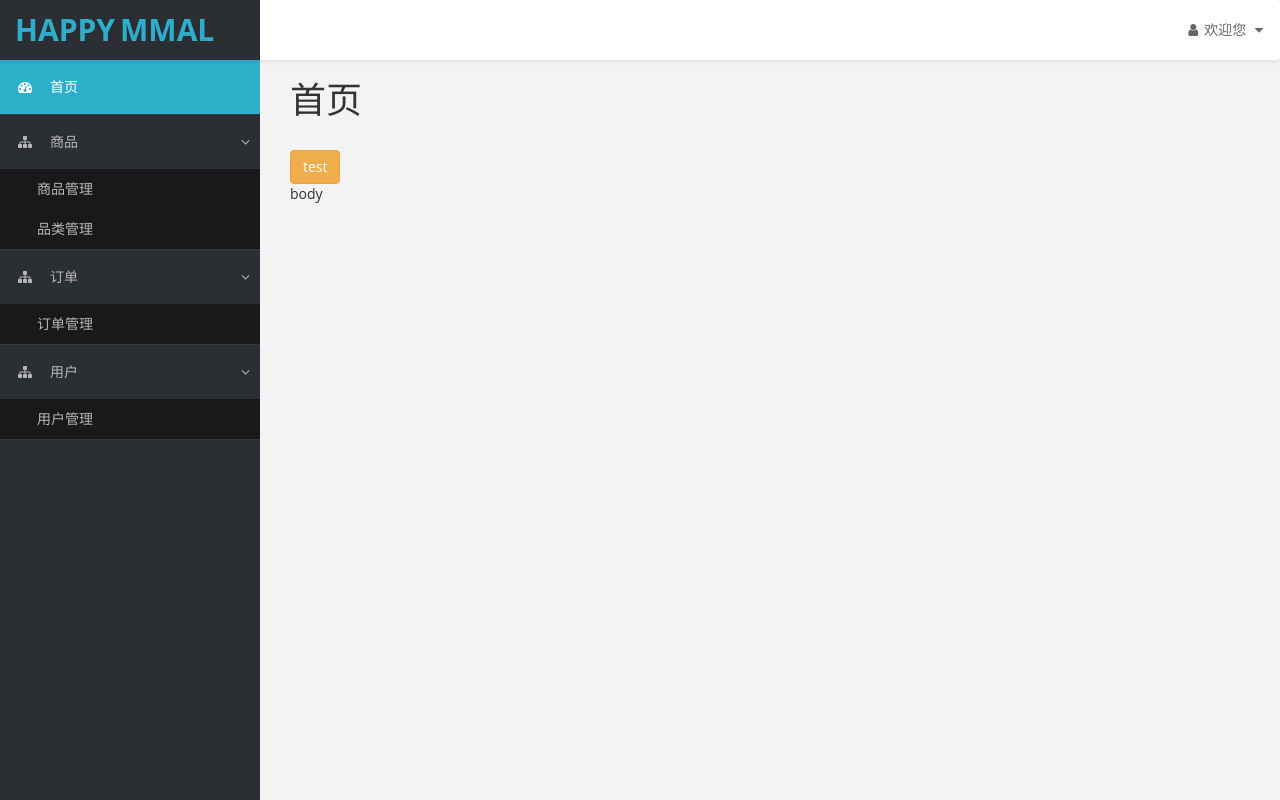
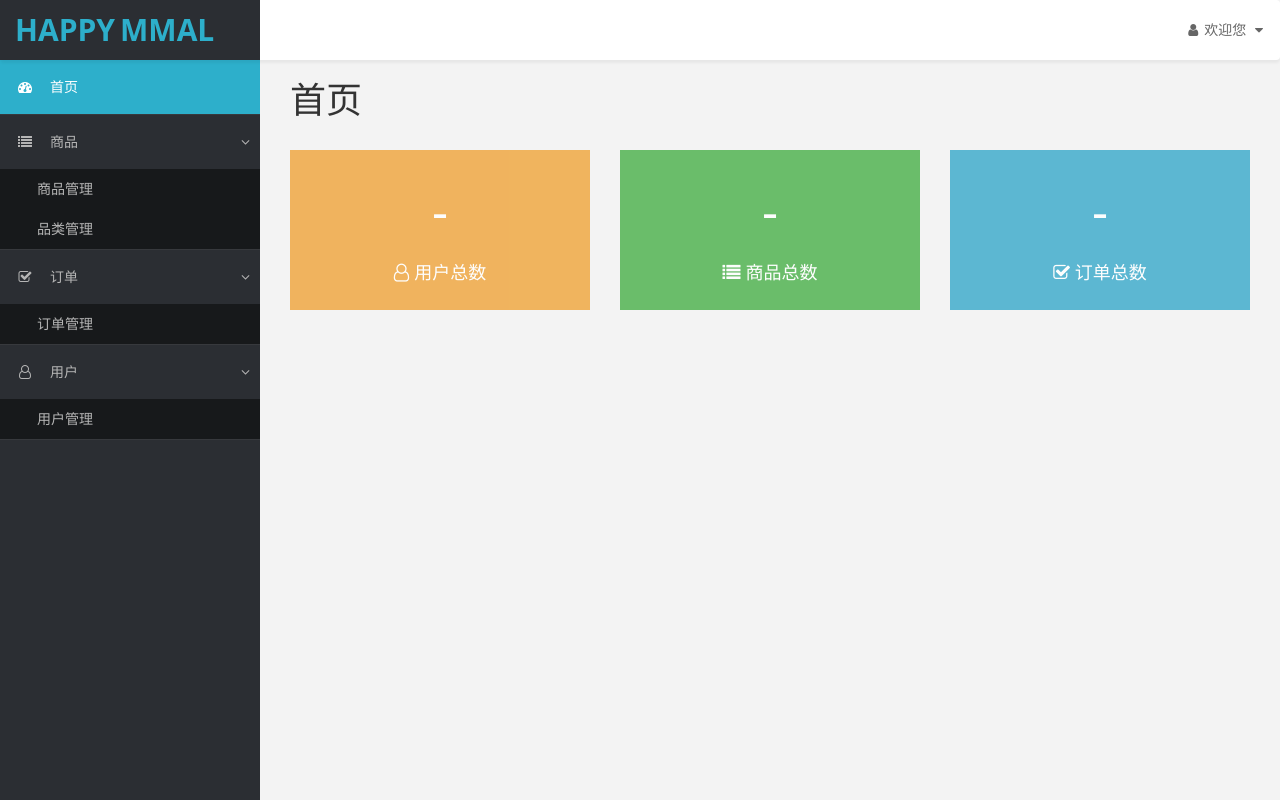
Before and after one commit to Reborn-dada/happymall_dsglxt, a React app: page / in a window 1280 px wide. Built offline with nearby package versions, Linux system fonts and the light colour scheme; no server answers.

Commit message:
首页，错误页开发

```diff
--- a/src/app.jsx
+++ b/src/app.jsx
@@ -5,6 +5,7 @@
 import Layout from 'component/layout/index.jsx';
 import Home from 'page/home/index.jsx';
 import Login from 'page/login/index.jsx';
+import ErrorPage from 'page/error/index.jsx';
 
 class App extends React.Component{
 
@@ -19,6 +20,7 @@
                                 <Route exact path="/" component={Home}/>
                                 <Route path="/product" component={Home}/>
                                 <Route path="/product-category" component={Home}/>
+                                <Route component={ErrorPage}/>
                             </Switch>
                         </Layout>
                     )}/>
--- a/src/component/nav-side/index.jsx
+++ b/src/component/nav-side/index.jsx
@@ -22,7 +22,7 @@
 
                         <li className="active">
                             <Link to="/product">
-                                <i className="fa fa-sitemap"></i>
+                                <i className="fa fa-list"></i>
                                 <span>商品</span>
                                 <span className="fa arrow"></span>
                             </Link>
@@ -38,7 +38,7 @@
 
                         <li className="active">
                             <Link to="/order">
-                                <i className="fa fa-sitemap"></i>
+                                <i className="fa fa-check-square-o"></i>
                                 <span>订单</span>
                                 <span className="fa arrow"></span>
                             </Link>
@@ -51,7 +51,7 @@
 
                         <li className="active">
                             <Link to="/user">
-                                <i className="fa fa-sitemap"></i>
+                                <i className="fa fa-user-o"></i>
                                 <span>用户</span>
                                 <span className="fa arrow"></span>
                             </Link>
--- /dev/null
+++ b/src/page/error/index.jsx
@@ -0,0 +1,29 @@
+import React from 'react';
+import {Link} from 'react-router-dom'
+
+import PageTitle from 'component/page-title/index.jsx';
+
+
+class Error extends React.Component{
+
+    constructor(props){
+        super(props)
+    }
+    render(){
+        return(
+            <div id="page-wrapper">
+                <PageTitle title="出错啦！">
+                </PageTitle>
+                <div className="row">
+                    <div className="col-md-12">
+                        <span>找不到该路径，</span>
+                        <Link to="/">点我返回首页</Link>
+                    </div>
+                </div>
+
+            </div>
+        )
+    }
+}
+
+export default Error;
--- a/src/page/home/index.css
+++ /dev/null
@@ -1,33 +0,0 @@
-.PoiList{
-    width:72px;
-    height:124px;
-    position:fixed;
-    top:60px;
-    left:1296px;
-    background-image: linear-gradient(-90deg, rgba(32,34,41,0.80) 0%, rgba(28,35,42,0.60) 100%);
-    border: 1px solid rgba(255,255,255,0.10);
-    border-radius: 2px;
-    display: flex;
-    justify-content: center;
-    align-items: center;
-}
-.ant-checkbox-group{
-    display:flex;
-    flex-direction: column
-
-}
-.ant-checkbox-wrapper{
-    display:flex;
-    justify-content:center;
-    align-content: center;
-}
-.body:global( .ant-checkbox){
-    padding:6px 0px 6px 6px;
-}
-
-.fontSizePoi{
-    font-family: MicrosoftYaHei;
-    font-size: 12px;
-    color: #AFBCC4;
-    letter-spacing: 0;
-}
--- a/src/page/home/index.jsx
+++ b/src/page/home/index.jsx
@@ -1,19 +1,66 @@
 import React from 'react';
-import './index.css';
+import './index.scss';
 import PageTitle from 'component/page-title/index.jsx';
 import {Row,Col,Checkbox} from 'antd';
+import {Link} from 'react-router-dom'
+import MUtil from 'util/mm.jsx'
+import Statistic  from 'service/Statistic-service.jsx'
+
+const _mm        = new MUtil();
+const _statistic = new Statistic();
 
 class Home extends React.Component{
-    onCheckBoxChange(){}
+
+    constructor(props){
+        super(props)
+        this.state={
+            userCount   :'-',
+            productCount:'-',
+            orderCount  :'-'
+        }
+    }
+    componentDidMount(){
+        this.loadCount();
+    }
+    loadCount(){
+        _statistic.getHomeCount().then(res=>{
+            this.setState(res);
+        },errMsg=>{
+            _mm.errorTips(errMsg)
+        })
+    }
     render(){
-
         return(
             <div id="page-wrapper">
                  <PageTitle title="首页">
-                    <button className="btn btn-warning">test</button>
                  </PageTitle>
                 <div className="row">
-                    <div className="col-md-12">body
+                    <div className="col-md-4">
+                        <Link to="/user" className="color-box brown">
+                            <p className="count">{this.state.userCount}</p>
+                            <p className="desc">
+                                <i className="fa fa-user-o"></i>
+                                <span>用户总数</span>
+                            </p>
+                        </Link>
+                    </div>
+                    <div className="col-md-4">
+                        <Link to="/product" className="color-box green">
+                            <p className="count">{this.state.productCount}</p>
+                            <p className="desc">
+                                <i className="fa fa-list"></i>
+                                <span>商品总数</span>
+                            </p>
+                        </Link>
+                    </div>
+                    <div className="col-md-4">
+                        <Link to="/order" className="color-box blue">
+                            <p className="count">{this.state.orderCount}</p>
+                            <p className="desc">
+                                <i className="fa fa-check-square-o"></i>
+                                <span>订单总数</span>
+                            </p>
+                        </Link>
                     </div>
                 </div>
 
--- /dev/null
+++ b/src/page/home/index.scss
@@ -0,0 +1,28 @@
+.color-box{
+    height:160px;
+    display:block;
+    text-align: center;
+    padding:20px,0px;
+    opacity:.9;//透明度
+    transition:all .3s;//动画效果过度时间：0.3s
+    &:hover{
+        text-decoration:none;
+        color:#555;
+        opacity:1;
+        transform:scale(1.08)//大小变化
+    }
+    &:focus{
+        text-decoration:none;
+    }
+    .count{
+        font-size:50px;
+        height:80px;
+        line-height:80px;
+    }
+    .desc{
+        font-size:18px;
+        .fa{
+            margin-right:5px;
+        }
+    }
+}
--- /dev/null
+++ b/src/service/statistic-service.jsx
@@ -0,0 +1,16 @@
+
+
+import MUtil from 'util/mm.jsx'
+
+const _mm = new MUtil();
+
+class Statistic {
+    getHomeCount(){
+        return _mm.request({
+            url:'/manage/statistic/base_count.do'
+        })
+    }
+
+}
+
+export default Statistic;
```
